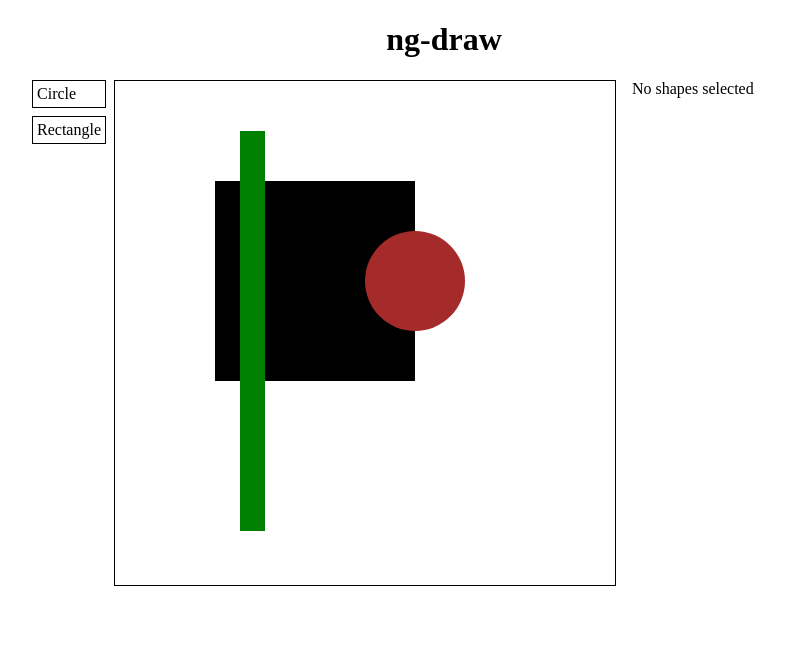
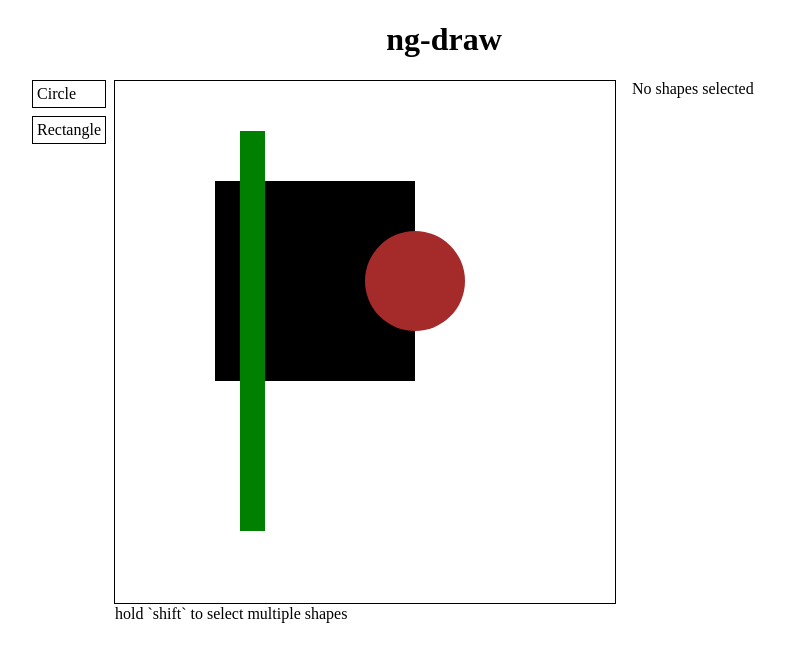
Before and after one commit to krnsk0/ng-draw, an Angular app: page / in a window 1280 px wide. Shown: the top 662 px of the page, without its empty margins (196-981 px from the left). Built offline with nearby package versions, Linux system fonts and the light colour scheme.

Commit message:
add helpful text

```diff
--- a/src/app/canvas/canvas.component.css
+++ b/src/app/canvas/canvas.component.css
@@ -1,3 +1,7 @@
 .app-canvas {
   border: 1px solid black;
 }
+.message {
+  position: relative;
+  top: 1.25em;
+}
--- a/src/app/canvas/canvas.component.html
+++ b/src/app/canvas/canvas.component.html
@@ -6,4 +6,5 @@
     (click)="handleClick($event)"
     (mousemove)="handleHover($event)"
   ></canvas>
+  <div class="message">hold `shift` to select multiple shapes</div>
 </div>
```
